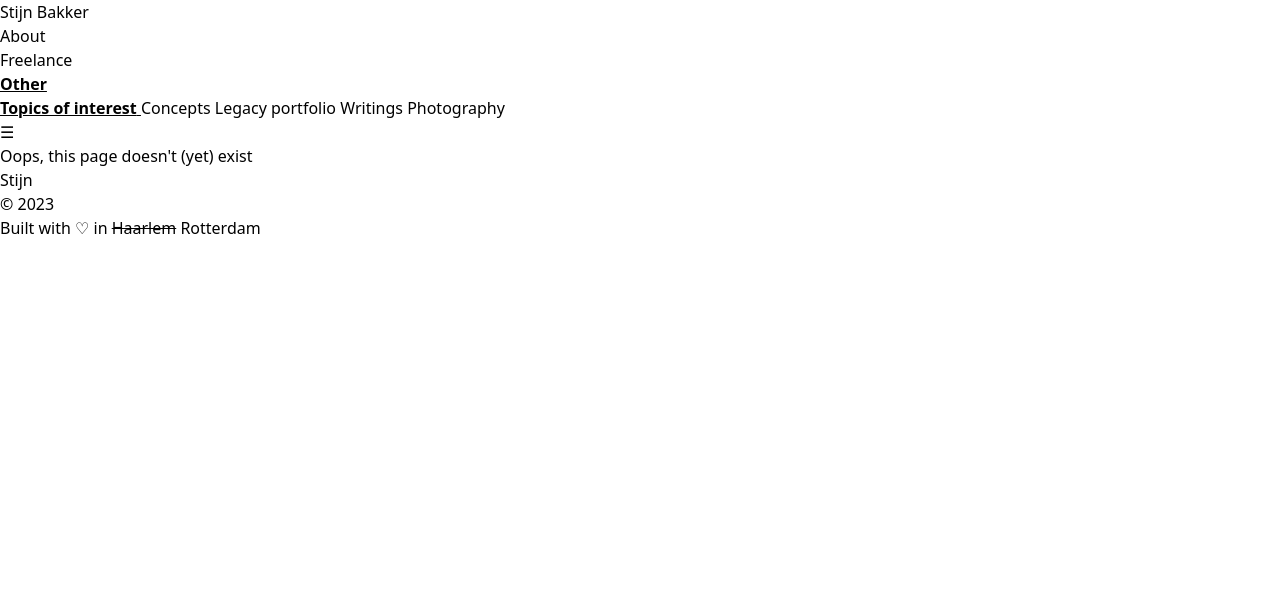
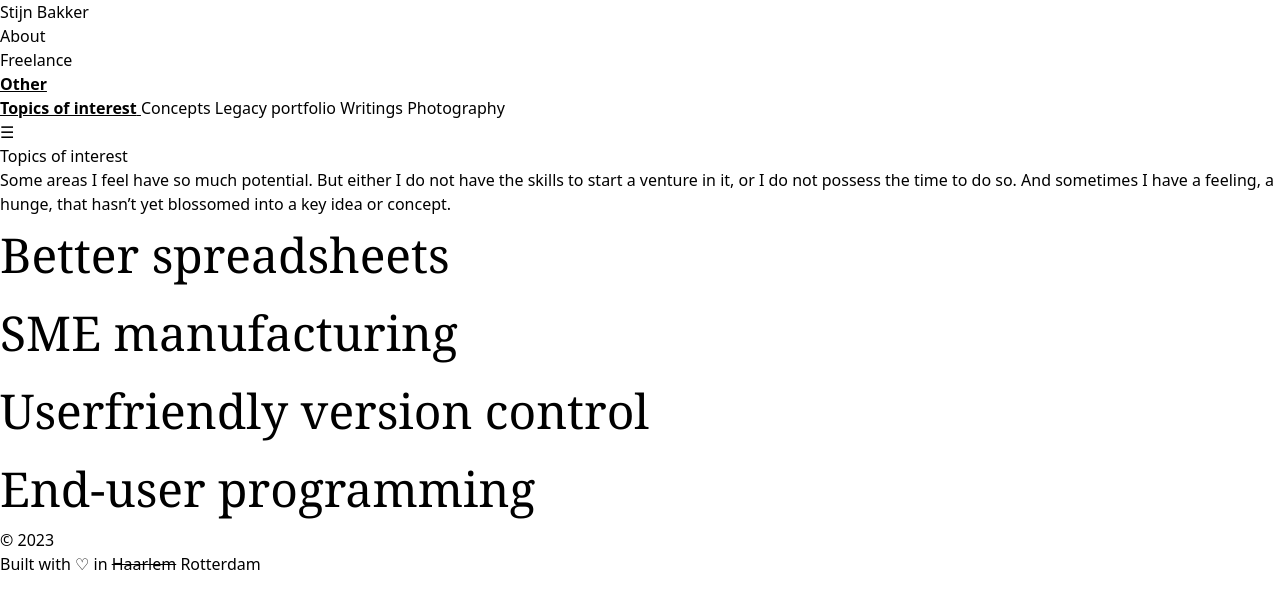
Before and after one commit to stijnbakk/stijnbakker, a SvelteKit app: page /topics-of-interest in a window 1280 px wide. Before the commit this address had no page. Shown: the top 608 px of the page. Built offline with nearby package versions, Linux system fonts and the light colour scheme.

Commit message:
add first topics of interest page

```diff
--- /dev/null
+++ b/src/routes/topics-of-interest/+page.svelte
@@ -0,0 +1,24 @@
+<div class=" max-w-3xl py-20 p-4 text-center mx-auto">
+    <h1 class="text-lg font-bold mb-3">Topics of interest</h1>
+    <p class="font-serif text-3xl leading-normal">Some areas I feel have so much potential. But either I do not have the skills to start a venture in it, or I do not possess the time to do so. And sometimes I have a feeling, a hunge, that hasn’t yet blossomed into a key idea or concept. </p>
+</div>
+<div class="w-full p-4 text-center mx-auto">
+    <ul class="linklist">
+        <!-- TODO: make into bouncing bubbles -->
+        <li><a href="/topics-of-interest/better-spreadsheets">Better spreadsheets</a></li>
+        <li><a href="/topics-of-interest/sme-manufacturing">SME manufacturing</a></li>
+        <li><a href="/topics-of-interest/userfriendly-version-control">Userfriendly version control</a></li>
+        <li><a href="/topics-of-interest/end-user-programming">End-user programming</a></li>
+    </ul>
+</div>
+
+<style lang="scss">
+    .linklist {
+        li{
+            @apply text-5xl font-serif underline-offset-2 leading-relaxed
+        }
+        a{
+            @apply hover:underline
+        }
+    }
+</style>
```
Also changed, not shown: src/routes/topics-of-interest/better-spreadsheets/+page.server.ts (added, +48 -0 lines), src/routes/topics-of-interest/better-spreadsheets/+page.svelte (added, +20 -0 lines).
